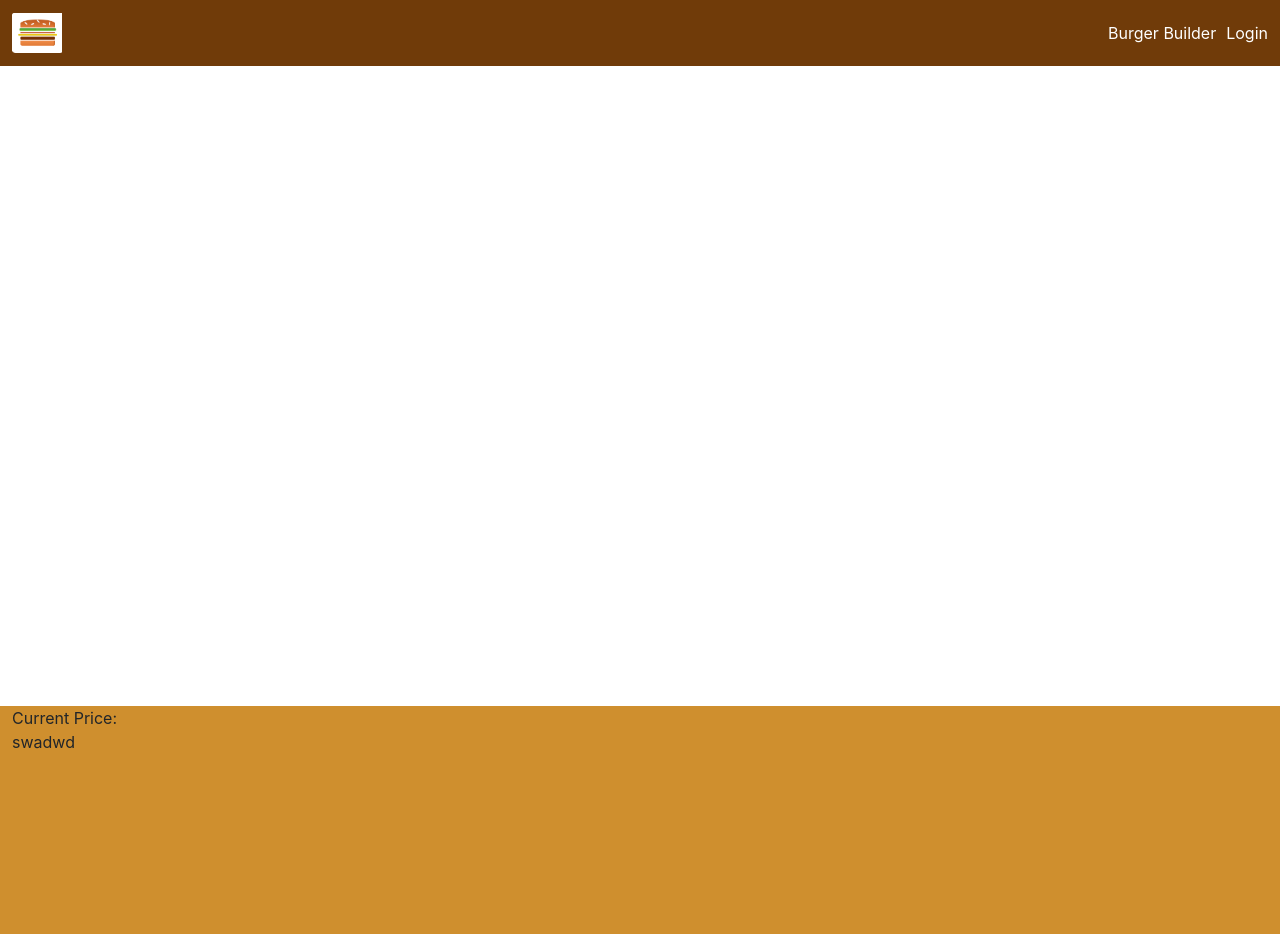
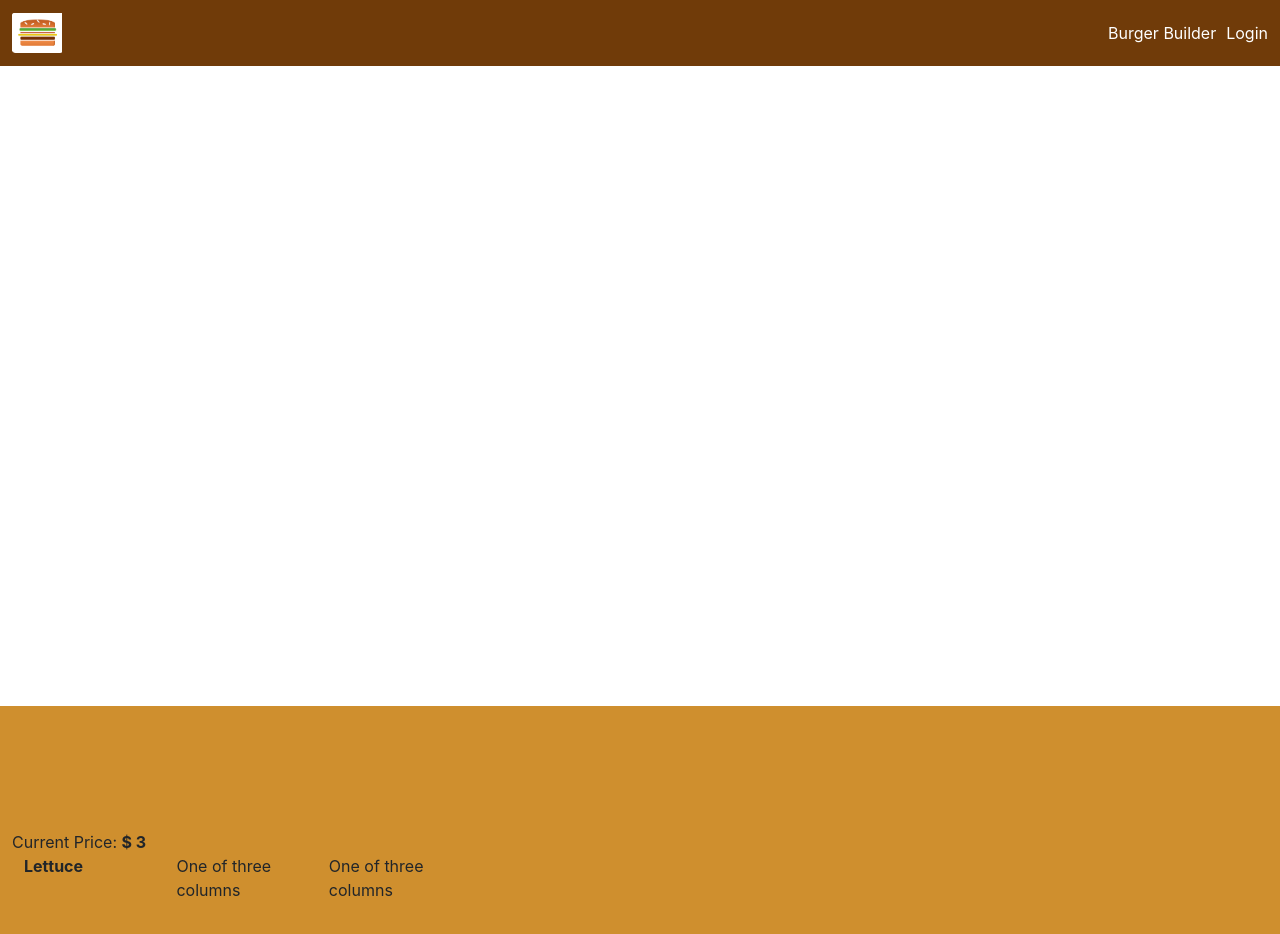
Before and after one commit to EmanTahir/Burger-Builder-Project-React, a React (Create React App) app: page / in a window 1280 px wide. Shown: the top 934 px of the page. Built offline with nearby package versions, Linux system fonts and the light colour scheme.

Commit message:
Added ingredients

```diff
--- a/src/components/Footer.js
+++ b/src/components/Footer.js
@@ -1,14 +1,25 @@
 import React, { useState } from 'react'
 
 export default function Footer() {
+  const [currprice, setCurrprice] = useState(3.00)
   return (
-    <div className='container-fluid' style={{height: '40vh', backgroundColor: '#cf8f2e',position: 'relative', top: '80vh', display: 'flex'}}>
-      <section style={{display: 'column', justifyContent: 'center', alignItems: 'center'}}>
+    <div className='container-fluid' style={{ height: '40vh', backgroundColor: '#cf8f2e', position: 'relative', top: '80vh', display: 'flex' }}>
+      <section style={{ display: 'row', alignContent: 'center', alignItems: 'center' }}>
         <div>
-        Current Price:
+          Current Price: <strong>$ {currprice} </strong>
         </div>
-        <div>
-            swadwd
+        <div class="container">
+          <div class="row">
+            <div class="col-sm">
+              <strong>Lettuce</strong>
+            </div>
+            <div class="col-sm">
+              One of three columns
+            </div>
+            <div class="col-sm">
+              One of three columns
+            </div>
+          </div>
         </div>
       </section>
     </div>
```
